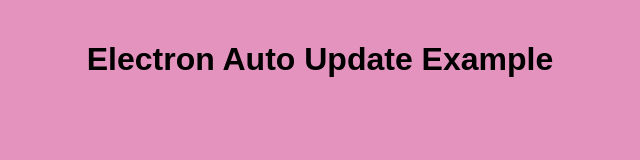
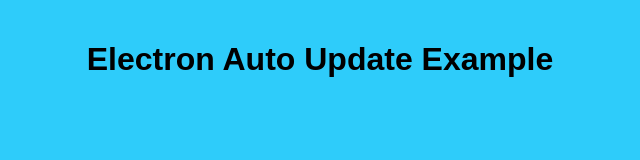
Before and after one commit to rajyalakshmiathikamsetty/autoupdator-electron-example, an Electron app: page index.html in a window 800 px wide. Shown: the whole page, without its empty margins (80-720 px from the left). Drawn offline with Linux system fonts and the light colour scheme; no server answers.

Commit message:
Version 2.1.6 update

```diff
--- a/index.html
+++ b/index.html
@@ -7,7 +7,7 @@
       margin: 0;
       padding: 20px;
       font-family: sans-serif;
-      background-color: rgb(228, 147, 191);
+      background-color: #2ECCFA;
       text-align: center;
     }
     #notification {
@@ -35,7 +35,7 @@
       Close
     </button>
     <button id="restart-button" onClick="restartApp()" class="hidden">
-      Restart
+       Restart
     </button>
   </div>
   <script>
--- a/package.json
+++ b/package.json
@@ -1,6 +1,6 @@
 {
   "name": "autoupdator-electron-example",
-  "version": "2.1.4",
+  "version": "2.1.6",
   "description": "To Auto Update Electron application",
   "main": "main.js",
   "scripts": {
```
